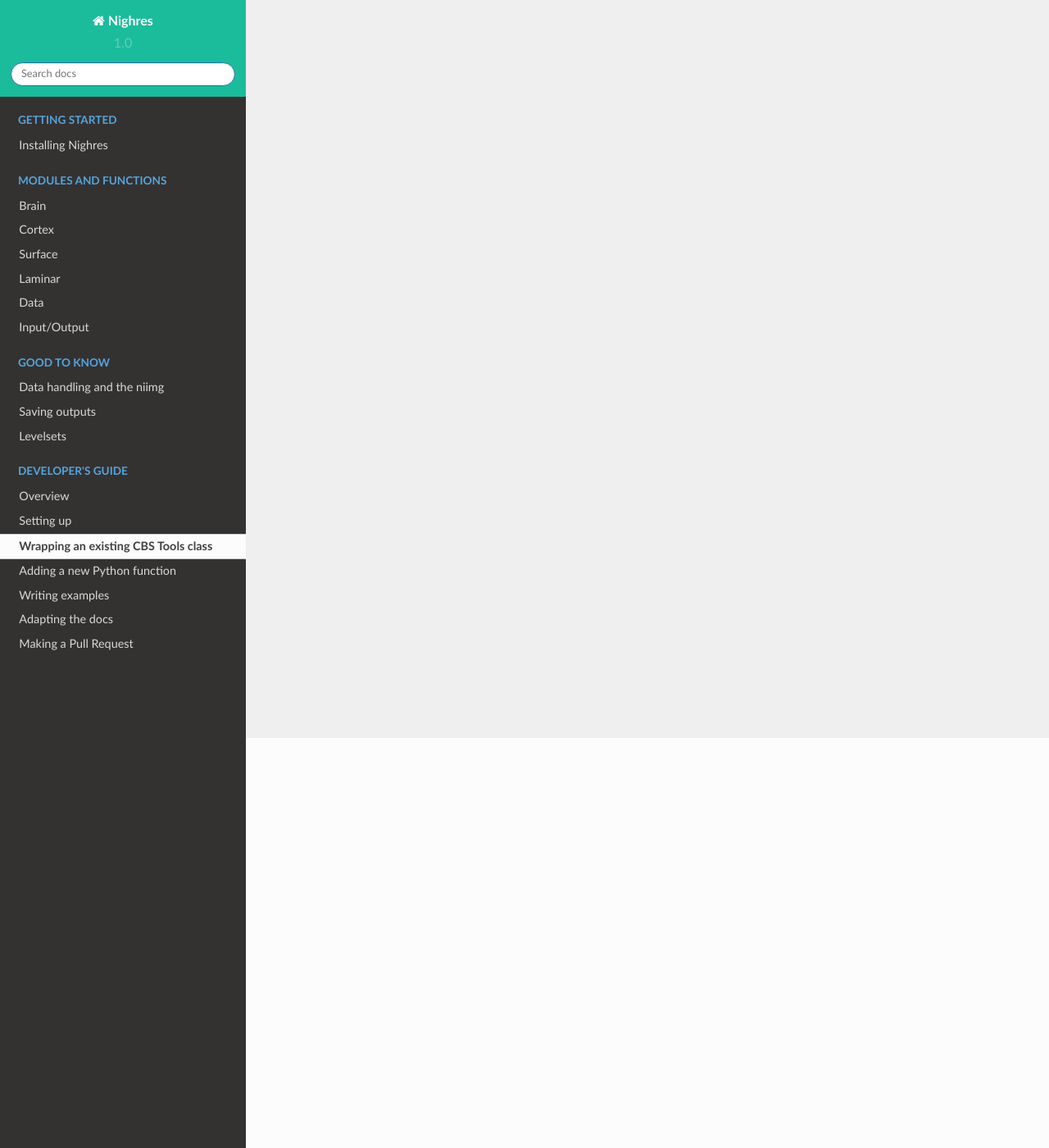
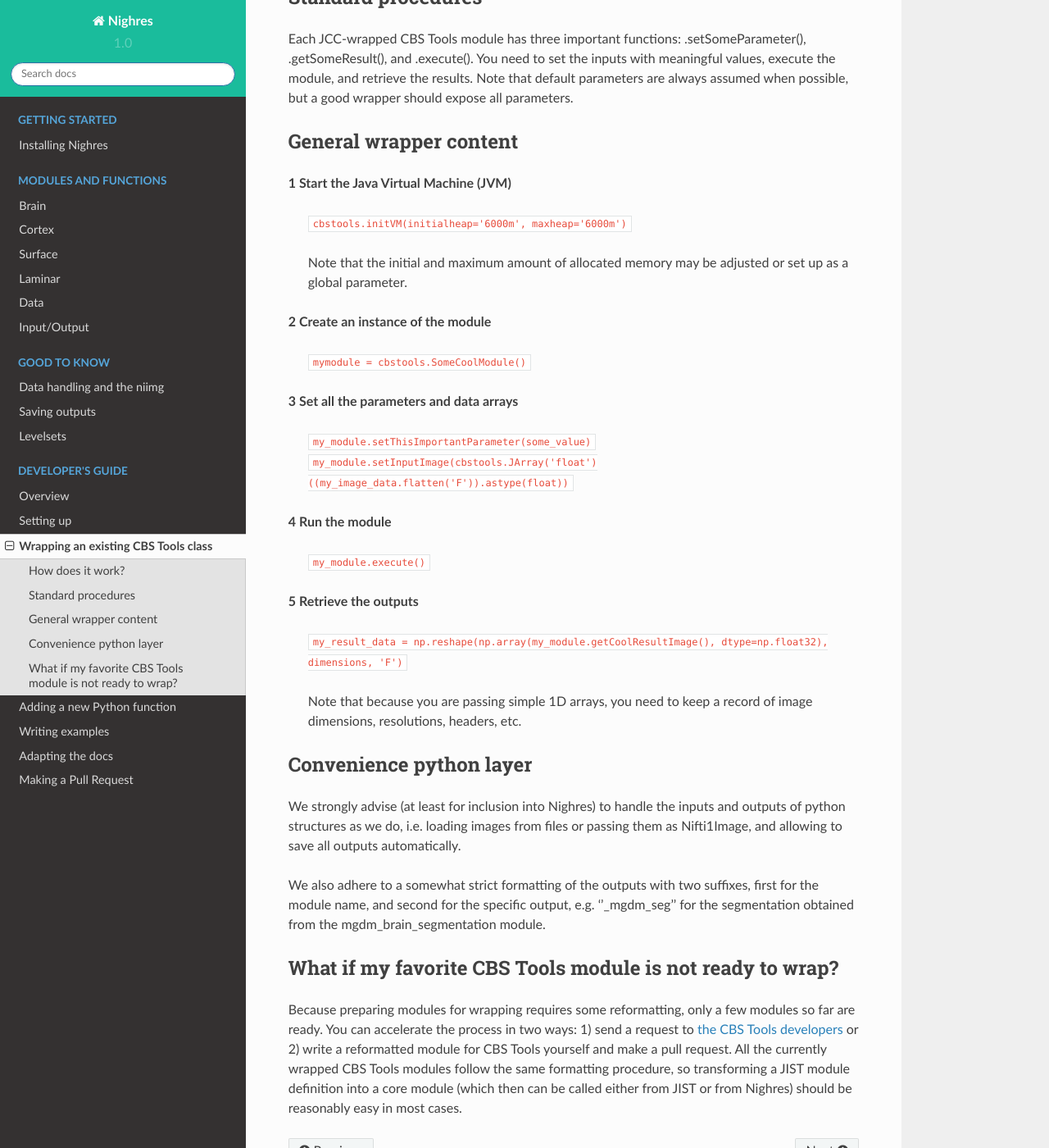
Before and after one commit to nighres/nighres, a Sphinx documentation site: the page built from doc/developers/wrapping_cbstools.rst, in a window 1280 px wide and 1400 px high, scrolled down 500 px. Shown: the whole window at 82% size. Built offline with Sphinx 7.4.7 and the Read the Docs theme 2.0.0, drawn with Linux system fonts in a browser that asks for light colours; pages that are not in the unit, such as notebooks, are missing from menus; some of the changed text lies outside the part shown.

Commit message:
basic explanation on the wrapping

```diff
--- a/doc/developers/wrapping_cbstools.rst
+++ b/doc/developers/wrapping_cbstools.rst
@@ -2,3 +2,74 @@
 
 Wrapping an existing CBS Tools class
 ====================================
+You want to wrap an existing CBS Tools module into Nighres? Great!
+
+How does it work?
+-----------------
+The CBS Tools modules have been first created for JIST. Most of them are
+however not directly dependent on the JIST and MIPAV libraries, which is why
+we can turn them into a JCC-compatible, lightweight library.
+
+JCC requires that all data is passed as numbers, strings, and 1D arrays, so this
+is what the CBS Tools modules need to manipulate as input and output, and also
+why we created a second python layer for structured data handling. Once a
+CBS Tools module has been formatted to the adequate i/o structure, JCC wraps
+it and you can call it directly from python.
+
+Standard procedures
+-------------------
+Each JCC-wrapped CBS Tools module has three important functions: .setSomeParameter(),
+.getSomeResult(), and .execute(). You need to set the inputs with meaningful values,
+execute the module, and retrieve the results. Note that default parameters are
+always assumed when possible, but a good wrapper should expose all parameters.
+
+General wrapper content
+-----------------------
+
+**1 Start the Java Virtual Machine (JVM)**
+
+    ``cbstools.initVM(initialheap='6000m', maxheap='6000m')``
+
+    Note that the initial and maximum amount of allocated memory may be
+    adjusted or set up as a global parameter.
+
+**2 Create an instance of the module**
+
+    ``mymodule = cbstools.SomeCoolModule()``
+
+**3 Set all the parameters and data arrays**
+
+    ``my_module.setThisImportantParameter(some_value)``
+    ``my_module.setInputImage(cbstools.JArray('float')((my_image_data.flatten('F')).astype(float))``
+
+**4 Run the module**
+
+    ``my_module.execute()``
+
+**5 Retrieve the outputs**
+
+    ``my_result_data = np.reshape(np.array(my_module.getCoolResultImage(), dtype=np.float32), dimensions, 'F')``
+
+    Note that because you are passing simple 1D arrays, you need to keep a record
+    of image dimensions, resolutions, headers, etc.
+
+Convenience python layer
+------------------------
+We strongly advise (at least for inclusion into Nighres) to handle the inputs
+and outputs of python structures as we do, i.e. loading images from files or
+passing them as Nifti1Image, and allowing to save all outputs automatically.
+
+We also adhere to a somewhat strict formatting of the outputs with two suffixes,
+first for the module name, and second for the specific output, e.g. ''_mgdm_seg''
+for the segmentation obtained from the mgdm\_brain\_segmentation module.
+
+
+What if my favorite CBS Tools module is not ready to wrap?
+----------------------------------------------------------
+Because preparing modules for wrapping requires some reformatting, only a few
+modules so far are ready. You can accelerate the process in two ways: 1) send
+a request to `the CBS Tools developers <https://www.github.com/piloubazin/>`_
+or 2) write a reformatted module for CBS Tools yourself and make a pull request.
+All the currently wrapped CBS Tools modules follow the same formatting procedure,
+so transforming a JIST module definition into a core module (which then can be
+called either from JIST or from Nighres) should be reasonably easy in most cases.
```
